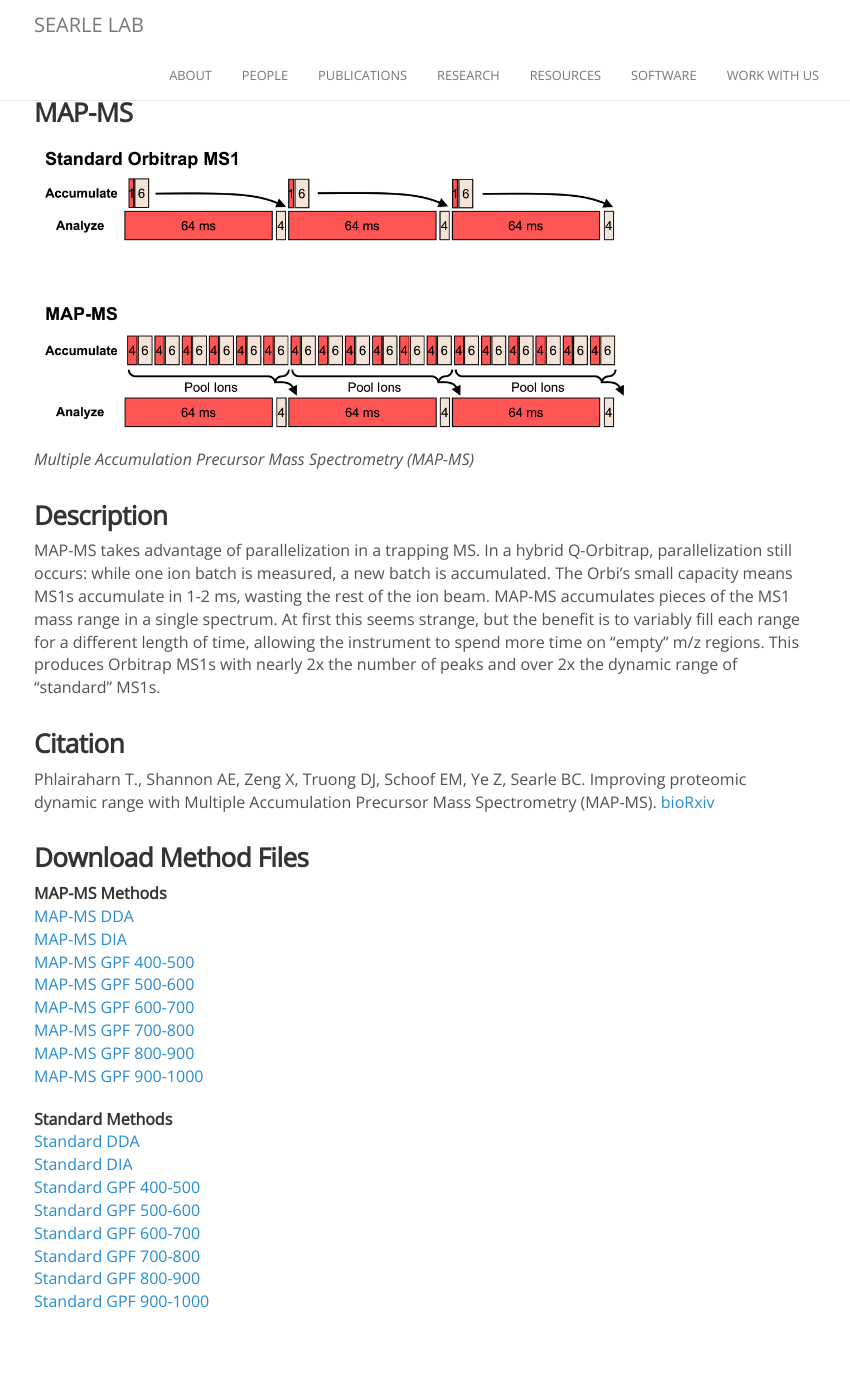
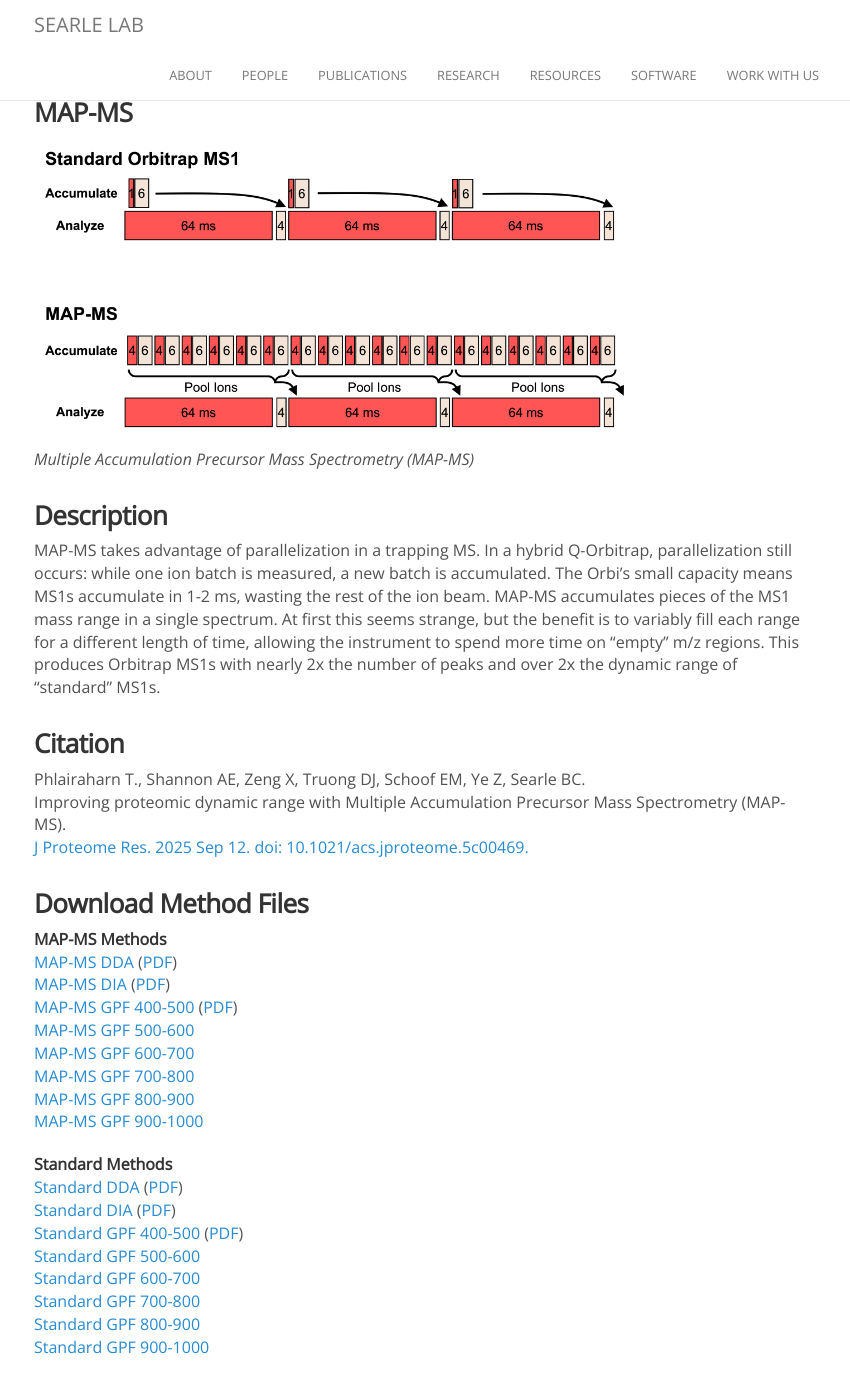
Before and after one commit to searlelab/searlelab.github.io, a Jekyll site: the page built from _resources/mapms.md, in a window 1280 px wide and 1379 px high. Shown: the whole window, without its empty margins (221-1071 px from the left). Built offline with Jekyll 4.4.1, drawn with Linux system fonts in a browser that asks for light colours; nearby versions of some CDN libraries; comment, search, counter and statistics services are not loaded.

Commit message:
added PDFs and JPR citation

```diff
--- a/_resources/mapms.md
+++ b/_resources/mapms.md
@@ -16,14 +16,15 @@ MAP-MS accumulates pieces of the MS1 mass range in a single spectrum. At first t
 This produces Orbitrap MS1s with nearly 2x the number of peaks and over 2x the dynamic range of "standard" MS1s.
 
 ### Citation
-Phlairaharn T., Shannon AE, Zeng X, Truong DJ, Schoof EM, Ye Z, Searle BC.
-Improving proteomic dynamic range with Multiple Accumulation Precursor Mass Spectrometry (MAP-MS). [bioRxiv](https://doi.org/10.1101/2025.05.14.653938)
+Phlairaharn T., Shannon AE, Zeng X, Truong DJ, Schoof EM, Ye Z, Searle BC.<br>
+Improving proteomic dynamic range with Multiple Accumulation Precursor Mass Spectrometry (MAP-MS).<br>
+[J Proteome Res. 2025 Sep 12. doi: 10.1021/acs.jproteome.5c00469.](https://pubmed.ncbi.nlm.nih.gov/40940309/)
 
 ### Download Method Files
 **MAP-MS Methods**<br>
-[MAP-MS DDA]({{site.baseurl}}/resources/mapms/Exploris_Aurora_25cm_max4uL_6xpDDA_90min_EndWash_BCS.meth)<br>
-[MAP-MS DIA]({{site.baseurl}}/resources/mapms/Exploris_Aurora_25cm_max4uL_6xpDIA_16mzst_90min_EndWash_BCS.meth)<br>
-[MAP-MS GPF 400-500]({{site.baseurl}}/resources/mapms/Exploris_Aurora_25cm_max4uL_6xpGPFDIA_400to500_4mz_90min_EndWash_BCS.meth)<br>
+[MAP-MS DDA]({{site.baseurl}}/resources/mapms/Exploris_Aurora_25cm_max4uL_6xpDDA_90min_EndWash_BCS.meth) \([PDF]({{site.baseurl}}/resources/mapms/Exploris_Aurora_25cm_max4uL_6xpDDA_90min_EndWash_BCS.pdf)\)<br>
+[MAP-MS DIA]({{site.baseurl}}/resources/mapms/Exploris_Aurora_25cm_max4uL_6xpDIA_16mzst_90min_EndWash_BCS.meth) \([PDF]({{site.baseurl}}/resources/mapms/Exploris_Aurora_25cm_max4uL_6xpDIA_16mzst_90min_EndWash_BCS.pdf)\)<br>
+[MAP-MS GPF 400-500]({{site.baseurl}}/resources/mapms/Exploris_Aurora_25cm_max4uL_6xpGPFDIA_400to500_4mz_90min_EndWash_BCS.meth) \([PDF]({{site.baseurl}}/resources/mapms/Exploris_Aurora_25cm_max4uL_6xpGPFDIA_400to500_4mz_90min_EndWash_BCS.pdf)\)<br>
 [MAP-MS GPF 500-600]({{site.baseurl}}/resources/mapms/Exploris_Aurora_25cm_max4uL_6xpGPFDIA_500to600_4mz_90min_EndWash_BCS.meth)<br>
 [MAP-MS GPF 600-700]({{site.baseurl}}/resources/mapms/Exploris_Aurora_25cm_max4uL_6xpGPFDIA_600to700_4mz_90min_EndWash_BCS.meth)<br>
 [MAP-MS GPF 700-800]({{site.baseurl}}/resources/mapms/Exploris_Aurora_25cm_max4uL_6xpGPFDIA_700to800_4mz_90min_EndWash_BCS.meth)<br>
@@ -31,9 +32,9 @@ Improving proteomic dynamic range with Multiple Accumulation Precursor Mass Spec
 [MAP-MS GPF 900-1000]({{site.baseurl}}/resources/mapms/Exploris_Aurora_25cm_max4uL_6xpGPFDIA_900to1000_4mz_90min_EndWash_BCS.meth)<br>
 
 **Standard Methods**<br>
-[Standard DDA]({{site.baseurl}}/resources/mapms/Exploris_Aurora_25cm_max4uL_NormDDA_90min_EndWash_BCS.meth)<br>
-[Standard DIA]({{site.baseurl}}/resources/mapms/Exploris_Aurora_25cm_max4uL_NormDIA_16mzst_90min_EndWash_BCS.meth)<br>
-[Standard GPF 400-500]({{site.baseurl}}/resources/mapms/Exploris_Aurora_25cm_max4uL_GPFDIA_400to500_4mz_90min_EndWash_BCS.meth)<br>
+[Standard DDA]({{site.baseurl}}/resources/mapms/Exploris_Aurora_25cm_max4uL_NormDDA_90min_EndWash_BCS.meth) \([PDF]({{site.baseurl}}/resources/mapms/Exploris_Aurora_25cm_max4uL_NormDDA_90min_EndWash_BCS.pdf)\)<br>
+[Standard DIA]({{site.baseurl}}/resources/mapms/Exploris_Aurora_25cm_max4uL_NormDIA_16mzst_90min_EndWash_BCS.meth) \([PDF]({{site.baseurl}}/resources/mapms/Exploris_Aurora_25cm_max4uL_NormDIA_16mzst_90min_EndWash_BCS.pdf)\)<br>
+[Standard GPF 400-500]({{site.baseurl}}/resources/mapms/Exploris_Aurora_25cm_max4uL_GPFDIA_400to500_4mz_90min_EndWash_BCS.meth) \([PDF]({{site.baseurl}}/resources/mapms/Exploris_Aurora_25cm_max4uL_GPFDIA_400to500_4mz_90min_EndWash_BCS.pdf)\)<br>
 [Standard GPF 500-600]({{site.baseurl}}/resources/mapms/Exploris_Aurora_25cm_max4uL_GPFDIA_500to600_4mz_90min_EndWash_BCS.meth)<br>
 [Standard GPF 600-700]({{site.baseurl}}/resources/mapms/Exploris_Aurora_25cm_max4uL_GPFDIA_600to700_4mz_90min_EndWash_BCS.meth)<br>
 [Standard GPF 700-800]({{site.baseurl}}/resources/mapms/Exploris_Aurora_25cm_max4uL_GPFDIA_700to800_4mz_90min_EndWash_BCS.meth)<br>
```
